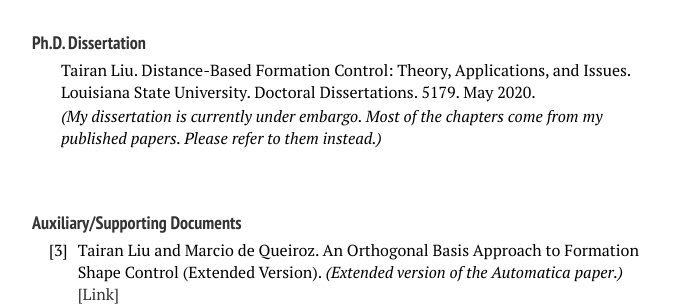
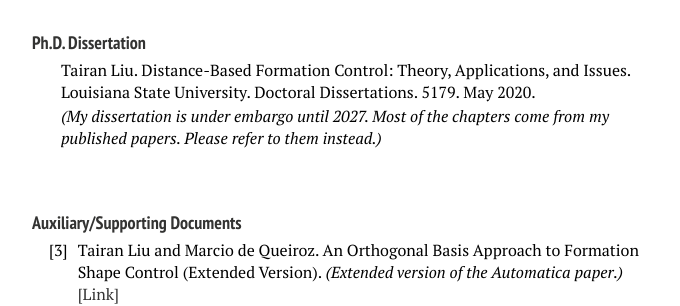
Before and after one commit to liutairan/liutairan.github.io, a Jekyll site: the page built from publications.md, in a window 1280 px wide and 900 px high, scrolled down 1657 px. Shown: the part 232-538 px from the top of the window, without its empty margins (288-968 px from the left). Built offline with Jekyll 4.4.1, drawn with Linux system fonts in a browser that asks for light colours; nearby versions of some CDN libraries; comment, search, counter and statistics services are not loaded.

Commit message:
Update publications.html

```diff
--- a/_layouts/publications.html
+++ b/_layouts/publications.html
@@ -306,7 +306,7 @@ function toggleBibtex(articleid) {
             <td></td>
             <td>&nbsp; &nbsp;</td>
             <td>
-							<em>(My dissertation is currently under embargo. Most of the chapters come from my published papers. Please refer to them instead.)</em>
+							<em>(My dissertation is under embargo until 2027. Most of the chapters come from my published papers. Please refer to them instead.)</em>
             </td>
           </tr>
         </table>
```
